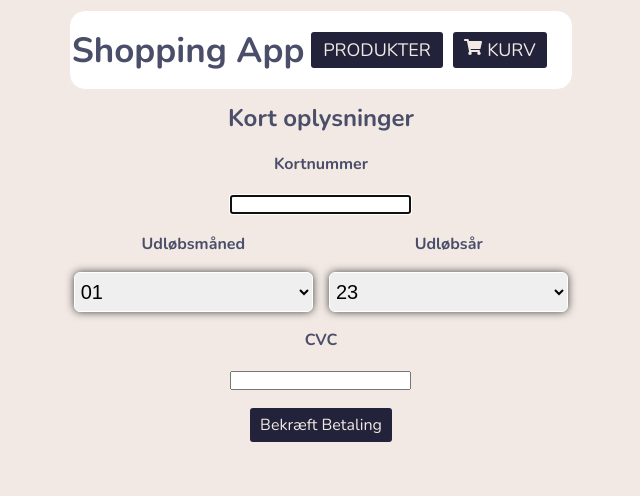
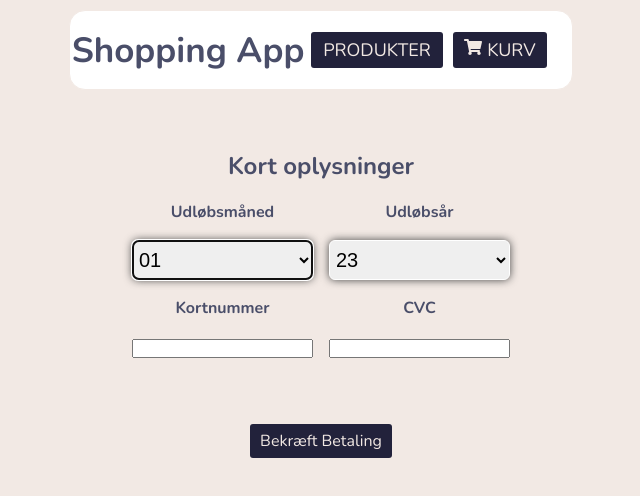
Before and after one commit to DTUSoftware/02363-Frontend-F23, a React (Vite) app: page /payment in a window 1280 px wide. Shown: the top 496 px of the page, without its empty margins (319-959 px from the left). Built offline with nearby package versions, Linux system fonts and the light colour scheme.

Commit message:
Updated payment and submit pages

```diff
--- a/src/Payment/Payment.css
+++ b/src/Payment/Payment.css
@@ -1,6 +1,8 @@
+.payment-block {
+    display: inline-block;
+}
 
 .payment {
-    background-color: hsl(white);
     border-radius: 20px;
     display: grid;
     font-weight: bold;
@@ -10,14 +12,26 @@
     margin-right: 5px;
     justify-content: center;
     align-content: center;
+}
 
+.payment h2 {
+    margin-top: 3rem;
 }
-.fullrow,.cardinformation{
-    grid-column:span 2;
-    margin:0px;
+
+.fullrow,
+.cardinformation {
+    grid-column: span 2;
+    margin: 0px;
 }
-.paymentblock{
-    margin:0px;
+.paymentblock {
+    margin: 0px;
 }
-.dropdownpayment{
+
+.loading {
+    text-align: center;
 }
+
+.confirm_payment,
+.error-text {
+    margin-top: 3rem;
+}
--- a/src/Payment/Payment.tsx
+++ b/src/Payment/Payment.tsx
@@ -1,8 +1,8 @@
 import "./Payment.css";
 import { useState } from "react";
-import card_americanexpress from './assets/americanexpress_logo.png';
-import card_dankort from './assets/dankort_logo.png';
-import card_mastercard from './assets/mastercard_logo.png';
+import card_americanexpress from "./assets/americanexpress_logo.png";
+import card_dankort from "./assets/dankort_logo.png";
+import card_mastercard from "./assets/mastercard_logo.png";
 import navigate from "../Navigation/navigate";
 import { CustomerPayment } from "../interfaces/CustomerPayment";
 
@@ -11,16 +11,46 @@ const payment: CustomerPayment = {
     cvcNumber: "",
     expiryMonth: "01",
     expiryYear: "23",
-}
+};
+
+const submitUrl = "https://eoysx40p399y9yl.m.pipedream.net";
 
 function Payment() {
-    const [customerPayment, setCustomerPayment] = useState<CustomerPayment>(payment);
-    //const [errorMessage, setErrorMessage] = useState<string>('');
+    const [customerPayment, setCustomerPayment] =
+        useState<CustomerPayment>(payment);
+    const [isLoading, setIsLoading] = useState<boolean>(false);
+    const [error, setError] = useState("");
 
     const handleSubmit = async (event: React.FormEvent<HTMLFormElement>) => {
         event.preventDefault();
+        setIsLoading(true);
+        const headers = new Headers();
+        headers.append("Content-Type", "application/json");
+        const options: RequestInit = {
+            method: "POST",
+            headers,
+            mode: "cors",
+            body: JSON.stringify(customerPayment),
+        };
+        await fetch(submitUrl, options)
+            .then((response) => {
+                if (response.ok) {
+                    return;
+                }
+                throw Error();
+            })
+            .then(() => {
+                setIsLoading(false);
+                setError("");
                 navigate("/submit");
-    }
+            })
+            .catch((er) => {
+                setIsLoading(false);
+                setError(
+                    "Vi beklager ulejligheden, noget gik galt. Prøv venligst igen om et par minutter."
+                );
+            });
+    };
 
     const onChange = (event: React.ChangeEvent<HTMLInputElement>): void => {
         setCustomerPayment({
@@ -29,36 +59,39 @@ function Payment() {
         });
     };
 
-    const onSelect = (
-        event: React.ChangeEvent<HTMLSelectElement>
-    ): void => {
+    const onSelect = (event: React.ChangeEvent<HTMLSelectElement>): void => {
         setCustomerPayment({
             ...customerPayment,
             [event.target.name]: event.target.value,
         });
     };
 
+    const retryButton = (event: React.MouseEvent<HTMLButtonElement>) => {
+        event.preventDefault();
+        setError("");
+    };
+
     return (
+        <div className="payment-block">
+            {error === "" ? (
                 <form onSubmit={handleSubmit}>
                     <div className="payment">
                         <h2 className="fullrow">Kort oplysninger</h2>
-                <label className="fullrow" htmlFor="cardNumber">Kortnummer</label>
-                <div className="cardinformation">
-                    <input
+                        <label className="paymentblock" htmlFor="expiryMonth">
+                            Udløbsmåned
+                        </label>{" "}
+                        <label className="paymentblock" htmlFor="expiryYear">
+                            Udløbsår
+                        </label>
+                        <div className="paymentblock">
+                            <select
                                 autoFocus
                                 required
-                        type="text"
-                        name="cardNumber"
-                        id="cardNumber"
-                        minLength={15} //American Express
-                        maxLength={16} //Others
-                        onChange={onChange}
-                    />
-                </div>
-                <label className="paymentblock" htmlFor="expiryMonth">Udløbsmåned</label> <label className="paymentblock" htmlFor="expiryYear">Udløbsår</label>
-
-                <div className="paymentblock">
-                    <select required className="dropdownpayment" id="expiryMonth" name="expiryMonth" onChange={onSelect}>
+                                className="dropdownpayment"
+                                id="expiryMonth"
+                                name="expiryMonth"
+                                onChange={onSelect}
+                            >
                                 <option> 01 </option>
                                 <option> 02 </option>
                                 <option> 03 </option>
@@ -73,9 +106,14 @@ function Payment() {
                                 <option> 12 </option>
                             </select>
                         </div>
-
                         <div className="paymentblock">
-                    <select required className="dropdownpayment" id="expiryYear" name="expiryYear" onSelect={onSelect}>
+                            <select
+                                required
+                                className="dropdownpayment"
+                                id="expiryYear"
+                                name="expiryYear"
+                                onSelect={onSelect}
+                            >
                                 <option> 23 </option>
                                 <option> 24 </option>
                                 <option> 25 </option>
@@ -91,9 +129,27 @@ function Payment() {
                                 <option> 35 </option>
                             </select>
                         </div>
-                <label className="fullrow" htmlFor="cvcNumber"> CVC</label>
-                <div className="fullrow">
-                    <input className="cvcfield"
+                        <label className="paymentblock" htmlFor="cardNumber">
+                            Kortnummer
+                        </label>
+                        <label className="paymentblock" htmlFor="cvcNumber">
+                            {" "}
+                            CVC
+                        </label>
+                        <div className="paymentblock">
+                            <input
+                                required
+                                type="text"
+                                name="cardNumber"
+                                id="cardNumber"
+                                minLength={15} //American Express
+                                maxLength={16} //Others
+                                onChange={onChange}
+                            />
+                        </div>
+                        <div className="paymentblock">
+                            <input
+                                className="cvcfield"
                                 required
                                 pattern="[0-9]{3}"
                                 type="text"
@@ -104,20 +160,30 @@ function Payment() {
                             />
                         </div>
                         <div className="fullrow">
+                            {!isLoading ? (
                                 <button
                                     className="confirm_payment"
+                                    disabled={isLoading}
                                     type="submit"
                                 >
                                     Bekræft Betaling
                                 </button>
+                            ) : (
+                                <p className="loading">Loading...</p>
+                            )}
                         </div>
-
                     </div>
                 </form>
-
-    )
+            ) : (
+                <div>
+                    <p className="error-text">{error}</p>
+                    <button className="confirm_payment" onClick={retryButton}>
+                        Prøv igen
+                    </button>
+                </div>
+            )}
+        </div>
+    );
 }
 
-
-
 export default Payment;
--- a/src/Submit/Submit.css
+++ b/src/Submit/Submit.css
@@ -10,7 +10,6 @@
     border-radius: 1rem;
     background-color: var(--secondary-background-color);
     border: 4px solid var(--box-border);
-    margin-bottom: 2rem;
 }
 
 .submitcomment {
@@ -22,7 +21,7 @@
 
 .checkbox-paragraf {
     display: grid;
-    align-items:center;
+    align-items: center;
     grid-template-columns: min-content auto;
     gap: 10px;
 }
--- a/src/Submit/Submit.tsx
+++ b/src/Submit/Submit.tsx
@@ -4,6 +4,7 @@ import { CartItem } from "../interfaces/CartItem";
 import "./Submit.css";
 import { Address } from "../interfaces/Address";
 import navigate from "../Navigation/navigate";
+import { FaBold } from "react-icons/fa";
 
 //const submitUrl = "http://localhost:5114/api/orders";
 const submitUrl = "https://eoysx40p399y9yl.m.pipedream.net";
@@ -32,8 +33,9 @@ function Submit({
                 productId: x.product.id,
                 quantity: x.quantity,
                 giftWrap: x.giftWrap,
-                recurringOrder: x.recurringOrder };
-          });
+                recurringOrder: x.recurringOrder,
+            };
+        });
         const order: Order = {
             orderDetails: orderDetails,
             billingAddress: billingAddress,
@@ -90,10 +92,11 @@ function Submit({
                 <form className="submit-form" onSubmit={handleSubmit}>
                     <div className="submitbox">
                         <p className="submitinfo">
-                            Inden at du kan indsende din order, SKAL du
-                            acceptere handelsbetingelserne for denne webshop. Du
-                            kan finde mere information om siden
-                            handelsbetingelser <a href="">her</a>.
+                            Inden at du kan indsende din order,{" "}
+                            <strong> skal </strong> du acceptere
+                            handelsbetingelserne for denne webshop. Du kan finde
+                            mere information om siden handelsbetingelser{" "}
+                            <a href="">her</a>.
                         </p>
                         <p className="checkbox-paragraf">
                             <input
@@ -137,7 +140,7 @@ function Submit({
                     </div>
                     {!isLoading ? (
                         <button
-                            className="payment-btn"
+                            className="confirm_payment"
                             disabled={isLoading}
                             type="submit"
                         >
@@ -150,7 +153,7 @@ function Submit({
             ) : (
                 <div>
                     <p>{error}</p>
-                    <button className="payment-btn" onClick={retryButton}>
+                    <button className="confirm_payment" onClick={retryButton}>
                         Prøv igen
                     </button>
                 </div>
```
Lines whose indentation alone changed are shown as unchanged.
